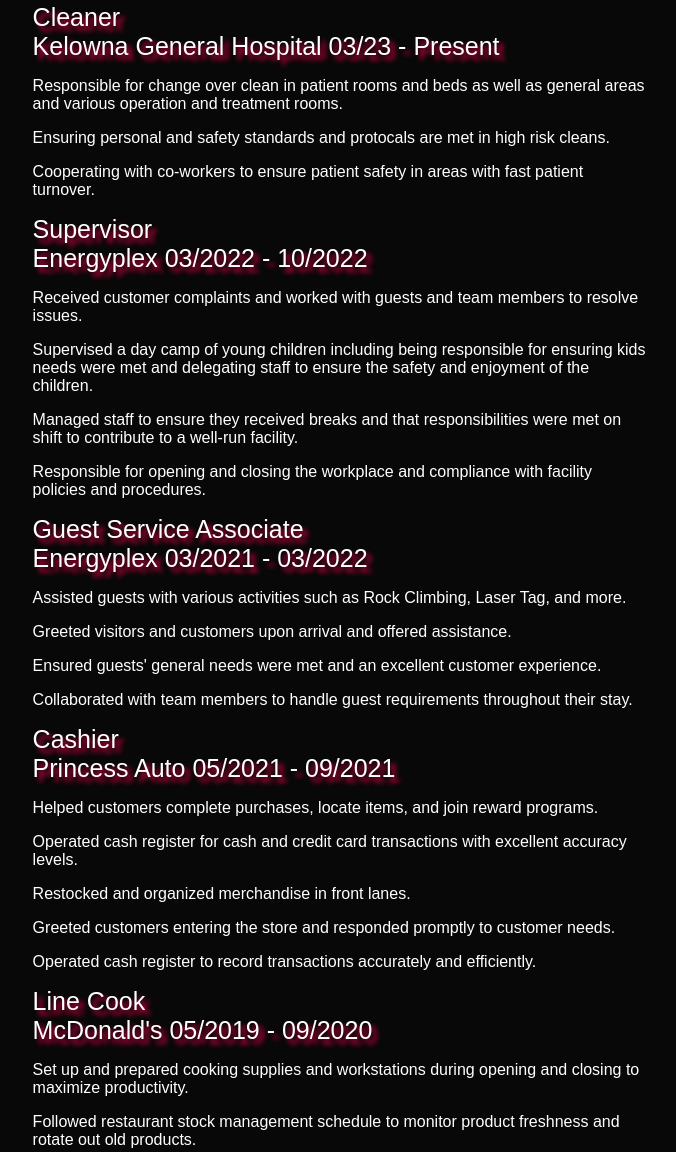
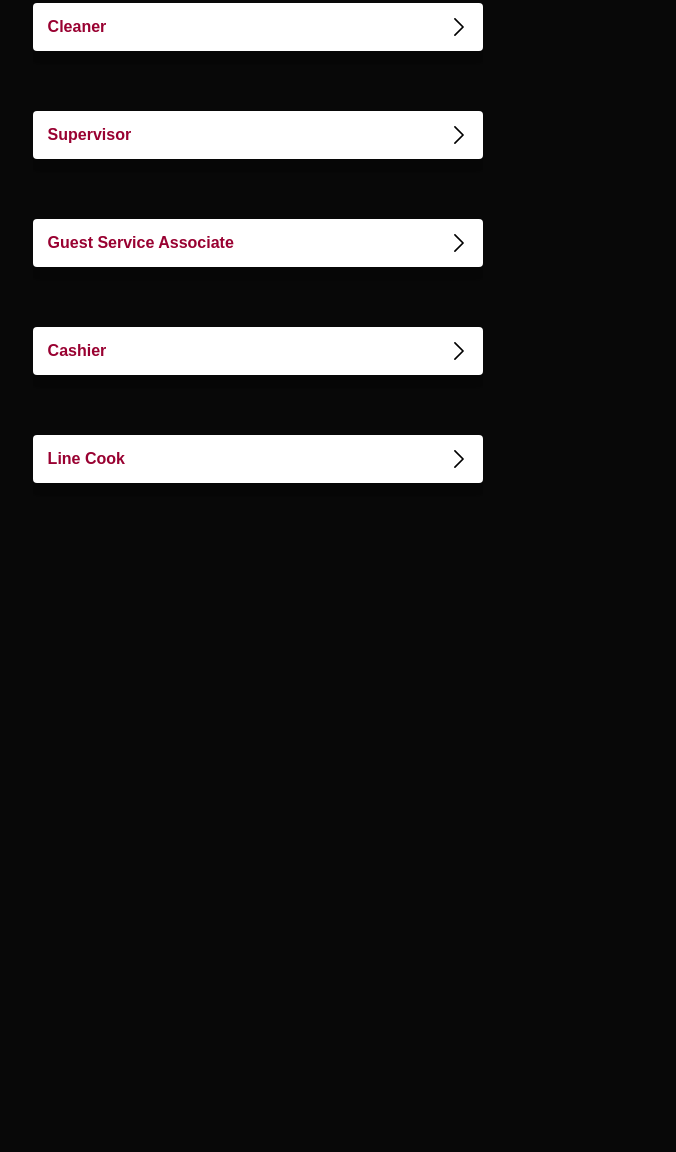
Before and after one commit to harperkerstens/Personal-Page, a plain HTML site: page index.html in a window 1280 px wide. Shown: the part 1181-2333 px from the top of the page, without its empty margins (505-1181 px from the left). After the commit the page ends 1814 px from the top, so only its background shows below. Drawn offline with Linux system fonts and the light colour scheme.

Commit message:
Created drop down boxes for education and experience information

```diff
--- a/index.html
+++ b/index.html
@@ -54,90 +54,90 @@
 
                      </div>
                     <div class="tab-contents active-tab" id="experience">
-                        <ul>
-                            <li><span>Cleaner<br>  Kelowna General Hospital 03/23 - Present</span><br>  <li>
-                                Responsible for change over clean in patient rooms and
-                            beds as well as general areas and various operation and treatment rooms.</li>
-                            <li>
-                                Ensuring personal and safety standards and protocals are met in high risk cleans.
-                            </li>
-                            <li>
-                                Cooperating with co-workers to ensure patient safety in areas with fast patient turnover.
-                            </li>
-                        </li>
-                            <li><span>Supervisor<br> Energyplex 03/2022 - 10/2022 </span><br>
-                            <li>
-                                Received customer complaints and worked with guests and team members to resolve issues.
-                            </li>
-                            <li>
-                                Supervised a day camp of young children including being responsible for ensuring kids needs were met and delegating
-                                staff to ensure the safety and enjoyment of the children.
-                            </li>
-                            <li>
-                                Managed staff to ensure they received breaks and that responsibilities were met on shift to contribute to a well-run
-                                facility.
-                            </li>
-                            <li>
-                                Responsible for opening and closing the workplace and compliance with facility policies and procedures.
-                            </li>
-                        </li>
+                        <div class="collapsible" id="test">
+                            <input type="checkbox" id="collapsible-head-1">
+                            <label for="collapsible-head-1">Cleaner</label>
+                            <div class="collapsible-text">
+                                <h2>Kelowna General Hospital 03/23 - Present</h2>
+                                <ul>
+                                    <li>Responsible for change over clean in patient rooms and beds as well as general areas and various operation and treatment rooms.</li>
+                                    <li>Ensuring personal and safety standards and protocols are met in high risk cleans.</li>
+                                    <li>Cooperating with co-workers to ensure patient safety in areas with fast patient turnover.</li>
+                                </ul>
+                            </div>
+                        </div>
+                        <div class="collapsible" id="test">
+                            <input type="checkbox" id="collapsible-head-2">
+                            <label for="collapsible-head-2">Supervisor</label>
+                            <div class="collapsible-text">
+                                <h2>Energyplex 03/2022 - 10/2022</h2>
+                                <ul>
+                                    <li>Received customer complaints and worked with guests and team members to resolve issues.</li>
+                                    <li>Supervised a day camp of young children including being responsible for ensuring kids' needs were met and delegating staff to ensure the safety and enjoyment of the children.</li>
+                                    <li>Managed staff to ensure they received breaks and that responsibilities were met on shift to contribute to a well-run facility.</li>
+                                    <li>Responsible for opening and closing the workplace and compliance with facility policies and procedures.</li>
+                                </ul>
+                            </div>
+                        </div>
+                        <div class="collapsible" id="test">
+                            <input type="checkbox" id="collapsible-head-3">
+                            <label for="collapsible-head-3">Guest Service Associate</label>
+                            <div class="collapsible-text">
+                                <h2>Energyplex 03/2021 - 03/2022</h2>
+                                <ul>
+                                    <li>Assisted guests with various activities such as Rock Climbing, Laser Tag, and more.</li>
+                                    <li>Greeted visitors and customers upon arrival and offered assistance.</li>
+                                    <li>Ensured guests' general needs were met and an excellent customer experience.</li>
+                                    <li>Collaborated with team members to handle guest requirements throughout their stay.</li>
+                                </ul>
+                            </div>
+                        </div>
+                        <div class="collapsible" id="test">
+                            <input type="checkbox" id="collapsible-head-4">
+                            <label for="collapsible-head-4">Cashier</label>
+                            <div class="collapsible-text">
+                                <h2>Princess Auto 05/2021 - 09/2021</h2>
+                                <ul>
+                                    <li>Helped customers complete purchases, locate items, and join reward programs.</li>
+                                    <li>Operated cash register for cash and credit card transactions with excellent accuracy levels.</li>
+                                    <li>Restocked and organized merchandise in front lanes.</li>
+                                    <li>Greeted customers entering the store and responded promptly to customer needs.</li>
+                                    <li>Operated cash register to record transactions accurately and efficiently.</li>
+                                </ul>
+                            </div>
+                        </div>
+                        <div class="collapsible" id="test">
+                            <input type="checkbox" id="collapsible-head-5">
+                            <label for="collapsible-head-5">Line Cook</label>
+                            <div class="collapsible-text">
+                                <h2>McDonald's 05/2019 - 09/2020</h2>
+                                <ul>
+                                    <li>Set up and prepared cooking supplies and workstations during opening and closing to maximize productivity.</li>
+                                    <li>Followed restaurant stock management schedule to monitor product freshness and rotate out old products.</li>
+                                    <li>Prepared multiple orders simultaneously during peak periods with a high accuracy rate, maximizing customer satisfaction, and repeat business.</li>
+                                </ul>
+                            </div>
+                        </div>
+                    </div>
 
-                            <li><span>Guest Service Associate <br> Energyplex 03/2021 - 03/2022</span><br>
-                                <li>
-                                    Assisted guests with various activities such as Rock Climbing, Laser Tag, and more.
-                                </li>
-                                <li>
-                                    Greeted visitors and customers upon arrival and offered assistance.
-                                </li>
-                                <li>
-                                    Ensured guests' general needs were met and an excellent customer experience.
-                                </li>
-                                <li>
-                                    Collaborated with team members to handle guest requirements throughout their stay.
-                                </li>
-                            </li>
-
-                            <li><span>Cashier <br> Princess Auto 05/2021 - 09/2021</span><br>
-                                <li>
-                                    Helped customers complete purchases, locate items, and join reward programs.
-                                </li>
-                                <li>
-                                    Operated cash register for cash and credit card transactions with excellent accuracy levels.
-                                </li>
-                                <li>
-                                    Restocked and organized merchandise in front lanes.
-                                </li>
-                                <li>
-                                    Greeted customers entering the store and responded promptly to customer needs.
-                                </li>
-                                <li>
-                                    Operated cash register to record transactions accurately and efficiently.
-                                </li>
-                            </li>
-
-                            <li><span>Line Cook <br> McDonald's 05/2019 - 09/2020</span><br>
-                                <li>
-                                    Set up and prepared cooking supplies and workstations during opening and closing to maximize productivity.
-                                </li>
-                                <li>
-                                    Followed restaurant stock management schedule to monitor product freshness and rotate out old products.
-                                </li>
-                                <li>
-                                    Prepared multiple orders simultaneously during peak periods with a high accuracy rate, maximizing customer
-                                    satisfaction, and repeat business.
-                                </li>
-                            </li>
-                        </ul>
-                     </div>
-
-
-                     <div class="tab-contents" id="education">
-                        <ul>
-                            <li><span>Bachelor's in Computer Science <br>University of British Columbia Okanagan</span><br>Currently in progress</li>
-                            <li><span>Highschool Diploma <br> Kelowna Secondary School</span><br>Completed 05/2021</li>
-
-                        </ul>
-                     </div>
+                    <div class="tab-contents" id="education">
+                        <div class="collapsible" id="educ">
+                            <input type="checkbox" id="collapsible-head-6">
+                            <label for="collapsible-head-6">Bachelor's in Computer Science</label>
+                            <div class="collapsible-text">
+                                <h2>09/2021 - Present</h2>
+                                <p>Still in progress</p>
+                            </div>
+                        </div>
+                        <div class="collapsible" id="educ">
+                            <input type="checkbox" id="collapsible-head-7">
+                            <label for="collapsible-head-7">Highschool Diploma</label>
+                            <div class="collapsible-text">
+                                <h2>Completed 05/2021</h2>
+                                <p></p>
+                            </div>
+                        </div>
+                    </div>
                 </div>
             </div>
         </div>
--- a/style.css
+++ b/style.css
@@ -156,3 +156,82 @@
 .tab-contents.active-tab{
     display: block;
 }
+
+.collapsible{
+    max-width: 450px;
+    overflow: hidden;
+    font-weight: 500;
+
+}
+.collapsible input{
+    display: none;
+}
+.collapsible label{
+    position: relative;
+    font-weight: 600;
+    background: white;
+    box-shadow: 0 5px 11px 0 rgba(0, 0, 0, .1), 0 4px 11px 0 rgba(0, 0, 0, .08);
+    color: #990131;
+    display: block;
+    margin-bottom: 10px;
+    cursor:  pointer;
+    padding: 15px;
+    border-radius: 4px;
+}
+
+.collapsible label::after{
+    content: "";
+    position: absolute;
+    right: 15px;
+    top: 15px;
+    width: 18px;
+    height: 18px;
+    background: url("Images/arrow.svg") no-repeat center center / contain;
+    transition: all 0.3s ease;
+}
+
+.collapsible input:checked + label:after{
+    transform: rotate(90deg);
+}
+
+.collapsible-text{
+    color: #000000;
+    max-height: 1px;
+    overflow: hidden;
+    border-radius: 4px;
+    line-height: 1.4;
+    position: relative;
+    top: -100%;
+    opacity: 0.5;
+    transition: all 0.3s ease;
+    padding: 15px;
+    margin-bottom: 20px;
+
+
+}
+input[type="checkbox"]:checked + label + .collapsible-text {
+    display: block; /* Shows the collapsible content when the checkbox is checked */
+    max-height: none; /* Removes any height restriction */
+}
+.collapsible input:checked ~ .collapsible-text{
+    max-height: 300px;
+    padding-bottom: 25px;
+    background: #fff;
+    box-shadow: 0 5px 11px 0 rgba(0, 0, 0, .1), 0 4px 11px 0 rgba(0, 0, 0, .08);
+    opacity: 1;
+    top: 0;
+}
+.collapsible-text h2{
+    margin-bottom: 10px;
+    padding: 15px 15px 0;
+    color: #990131;
+}
+.collapsible-text p{
+    color: #000000;
+    padding-left: 15px;
+    padding-right: 15px;
+}
+.collapsible-text li {
+    margin-bottom: 10px;
+    line-height: 1.6;
+}
```
Also changed, not shown: Images/arrow.svg (added).
